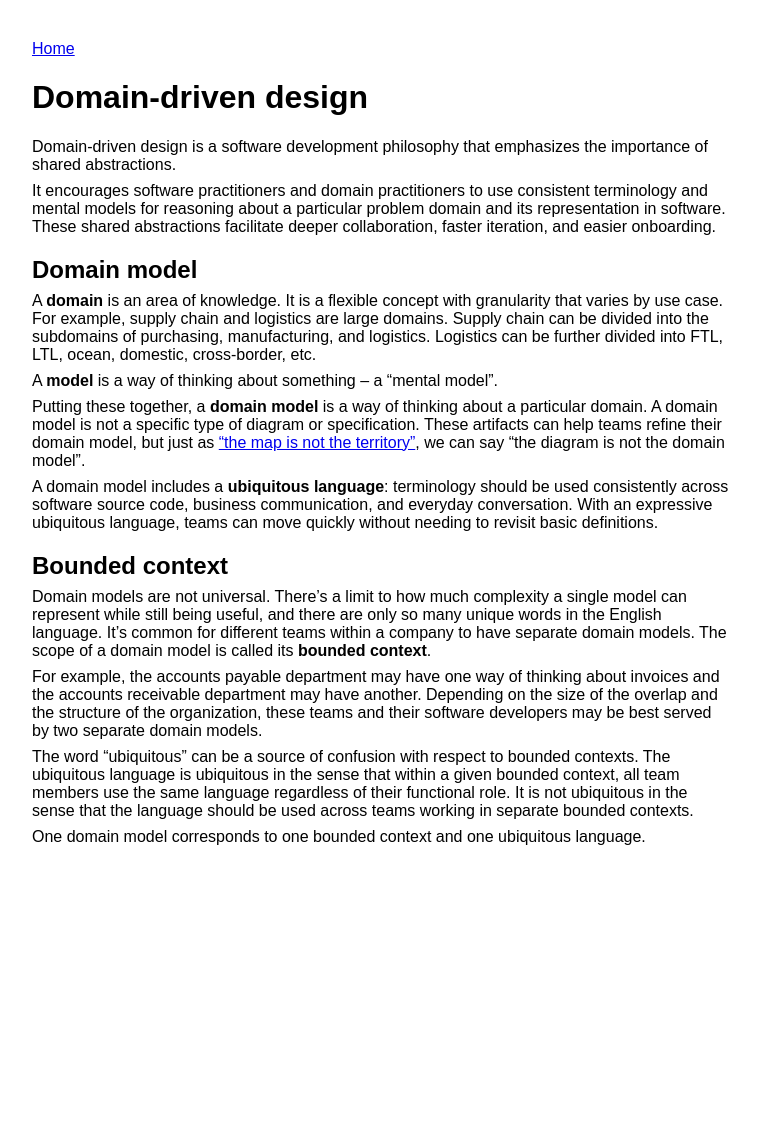
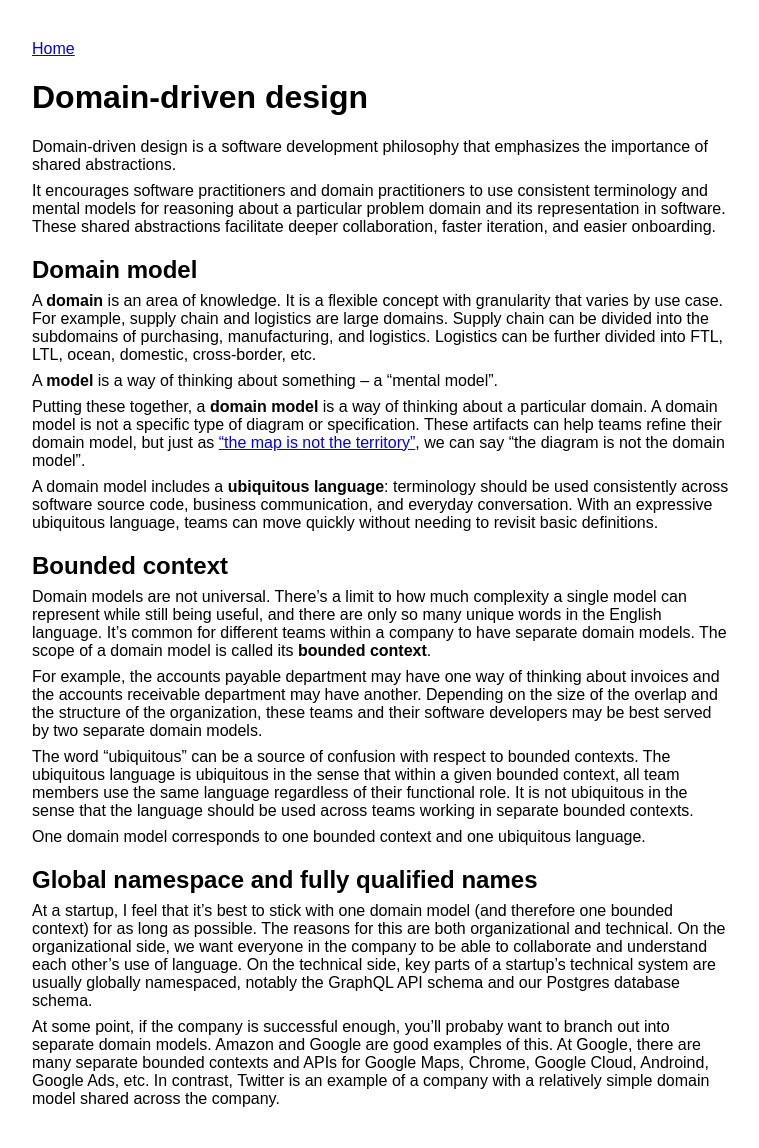
Before and after one commit to maxh/maxheinritz.com, a Jekyll site: the page built from _notes/domain-driven-design.md, in a window 1280 px wide. Shown: the whole page, without its empty margins (108-867 px from the left). Built offline with Jekyll 4.4.1, drawn with Linux system fonts in a browser that asks for light colours; before the commit the page ends 900 px from its top, so only the background shows below that.

Commit message:
globally qualified namespace

```diff
--- a/_notes/domain-driven-design.md
+++ b/_notes/domain-driven-design.md
@@ -26,3 +26,9 @@ For example, the accounts payable department may have one way of thinking about
 The word "ubiquitous" can be a source of confusion with respect to bounded contexts. The ubiquitous language is ubiquitous in the sense that within a given bounded context, all team members use the same language regardless of their functional role. It is not ubiquitous in the sense that the language should be used across teams working in separate bounded contexts.
 
 One domain model corresponds to one bounded context and one ubiquitous language.
+
+## Global namespace and fully qualified names
+
+At a startup, I feel that it's best to stick with one domain model (and therefore one bounded context) for as long as possible. The reasons for this are both organizational and technical. On the organizational side, we want everyone in the company to be able to collaborate and understand each other’s use of language. On the technical side, key parts of a startup's technical system are usually globally namespaced, notably the GraphQL API schema and our Postgres database schema.
+
+At some point, if the company is successful enough, you'll probaby want to branch out into separate domain models. Amazon and Google are good examples of this. At Google, there are many separate bounded contexts and APIs for Google Maps, Chrome, Google Cloud, Androind, Google Ads, etc. In contrast, Twitter is an example of a company with a relatively simple domain model shared across the company.
```
